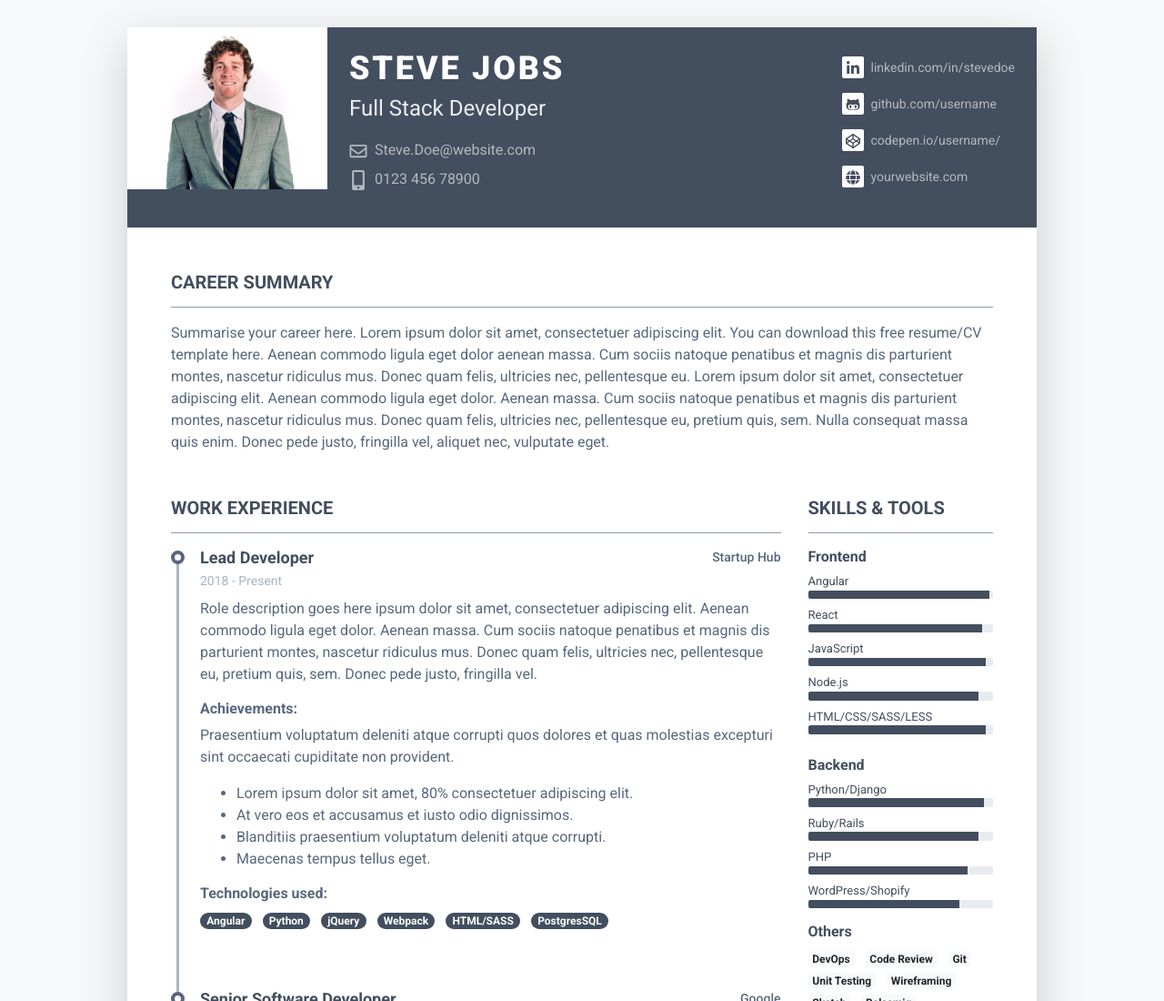
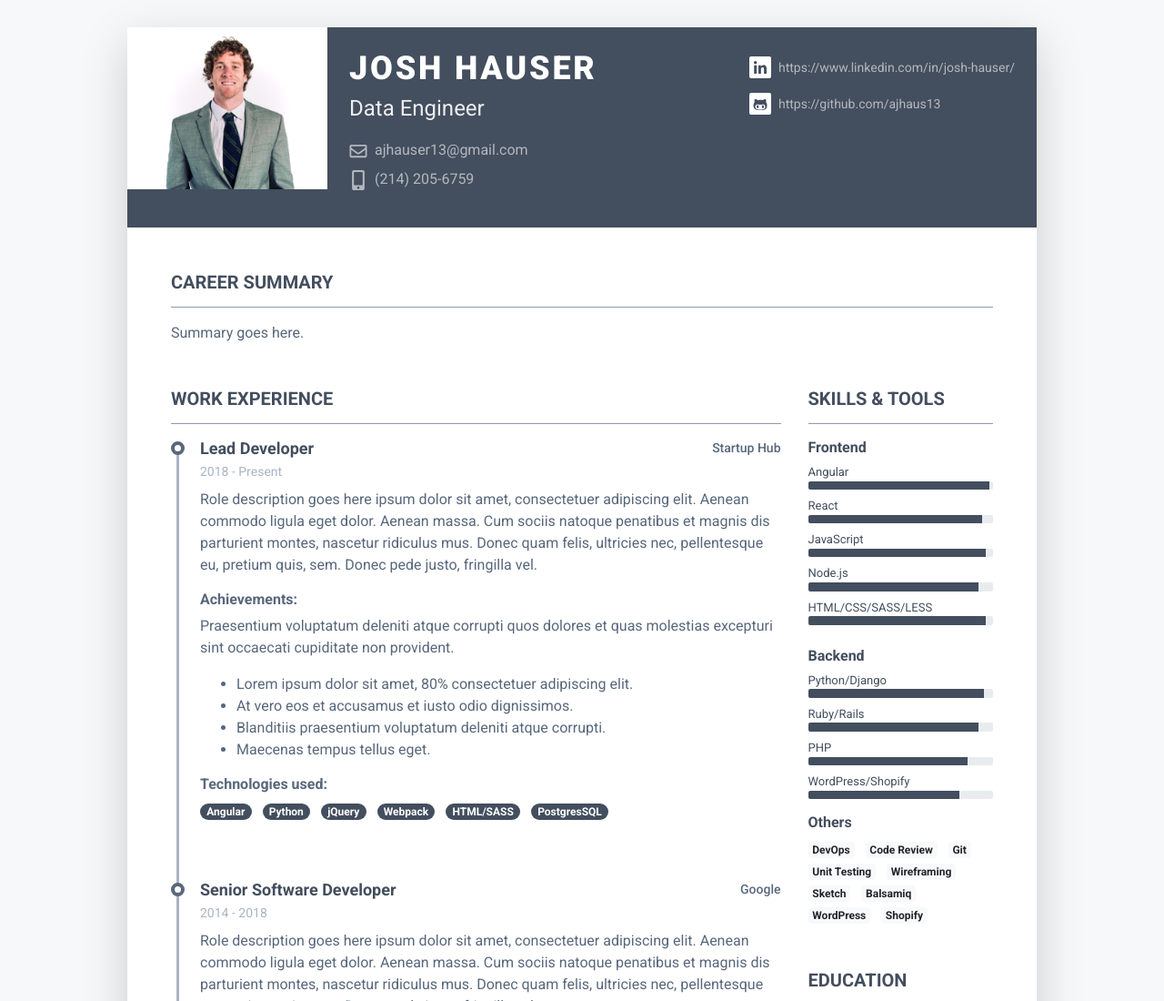
Before and after one commit to ajhaus13/ajhaus13.github.io, a plain HTML site: page index.html in a window 1280 px wide. Shown: the top 1100 px of the page at 91% size. Drawn offline with Linux system fonts and the light colour scheme.

Commit message:
first update

```diff
--- a/index.html
+++ b/index.html
@@ -1,8 +1,7 @@
-
 <!DOCTYPE html>
 <html lang="en">
 <head>
-    <title>Josh Hauser's Resume</title>
+    <title>Pillar - Bootstrap 4 Resume/CV Template for Developers</title>
 
     <!-- Meta -->
     <meta charset="utf-8">
@@ -33,19 +32,17 @@
 				    <img class="mr-3 img-fluid picture mx-auto" src="assets/images/profile.jpg" alt="">
 				    <div class="media-body p-4 d-flex flex-column flex-md-row mx-auto mx-lg-0">
 					    <div class="primary-info">
-						    <h1 class="name mt-0 mb-1 text-white text-uppercase text-uppercase">Steve Jobs</h1>
-						    <div class="title mb-3">Full Stack Developer</div>
+						    <h1 class="name mt-0 mb-1 text-white text-uppercase text-uppercase">Josh Hauser</h1>
+						    <div class="title mb-3">Data Engineer</div>
 						    <ul class="list-unstyled">
-							    <li class="mb-2"><a href="#"><i class="far fa-envelope fa-fw mr-2" data-fa-transform="grow-3"></i>Steve.Doe@website.com</a></li>
-							    <li><a href="#"><i class="fas fa-mobile-alt fa-fw mr-2" data-fa-transform="grow-6"></i>0123 456 78900</a></li>
+							    <li class="mb-2"><a href="#"><i class="far fa-envelope fa-fw mr-2" data-fa-transform="grow-3"></i>ajhauser13@gmail.com</a></li>
+							    <li><a href="#"><i class="fas fa-mobile-alt fa-fw mr-2" data-fa-transform="grow-6"></i>(214) 205-6759</a></li>
 						    </ul>
 					    </div><!--//primary-info-->
 					    <div class="secondary-info ml-md-auto mt-2">
 						    <ul class="resume-social list-unstyled">
-				                <li class="mb-3"><a href="#"><span class="fa-container text-center mr-2"><i class="fab fa-linkedin-in fa-fw"></i></span>linkedin.com/in/stevedoe</a></li>
-				                <li class="mb-3"><a href="#"><span class="fa-container text-center mr-2"><i class="fab fa-github-alt fa-fw"></i></span>github.com/username</a></li>
-				                <li class="mb-3"><a href="#"><span class="fa-container text-center mr-2"><i class="fab fa-codepen fa-fw"></i></span>codepen.io/username/</a></li>
-				                <li><a href="#"><span class="fa-container text-center mr-2"><i class="fas fa-globe"></i></span>yourwebsite.com</a></li>
+				                <li class="mb-3"><a href="#"><span class="fa-container text-center mr-2"><i class="fab fa-linkedin-in fa-fw"></i></span>https://www.linkedin.com/in/josh-hauser/</a></li>
+				                <li class="mb-3"><a href="#"><span class="fa-container text-center mr-2"><i class="fab fa-github-alt fa-fw"></i></span>https://github.com/ajhaus13</a></li>
 						    </ul>
 					    </div><!--//secondary-info-->
 
@@ -56,7 +53,7 @@
 			    <section class="resume-section summary-section mb-5">
 				    <h2 class="resume-section-title text-uppercase font-weight-bold pb-3 mb-3">Career Summary</h2>
 				    <div class="resume-section-content">
-					    <p class="mb-0">Summarise your career here. Lorem ipsum dolor sit amet, consectetuer adipiscing elit. You can download this free resume/CV template here. Aenean commodo ligula eget dolor aenean massa. Cum sociis natoque penatibus et magnis dis parturient montes, nascetur ridiculus mus. Donec quam felis, ultricies nec, pellentesque eu. Lorem ipsum dolor sit amet, consectetuer adipiscing elit. Aenean commodo ligula eget dolor. Aenean massa. Cum sociis natoque penatibus et magnis dis parturient montes, nascetur ridiculus mus. Donec quam felis, ultricies nec, pellentesque eu, pretium quis, sem. Nulla consequat massa quis enim. Donec pede justo, fringilla vel, aliquet nec, vulputate eget.</p>
+					    <p class="mb-0">Summary goes here.</p>
 				    </div>
 			    </section><!--//summary-section-->
 			    <div class="row">
```
Also changed, not shown: template.html (+7 -9 lines), 2 other files.
